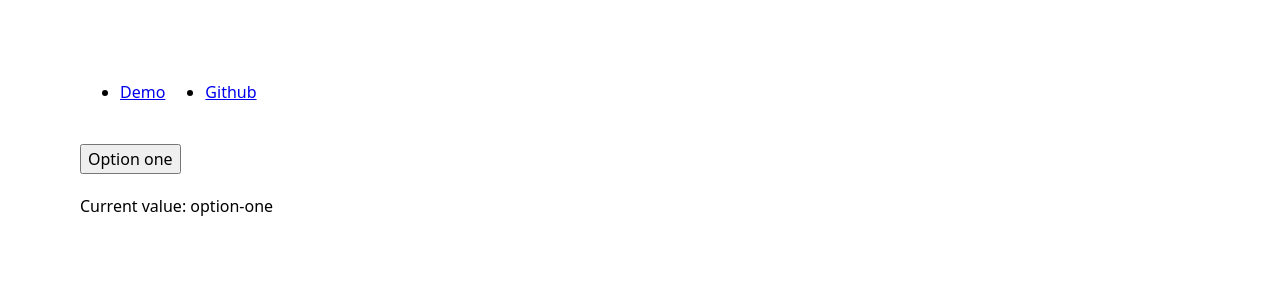
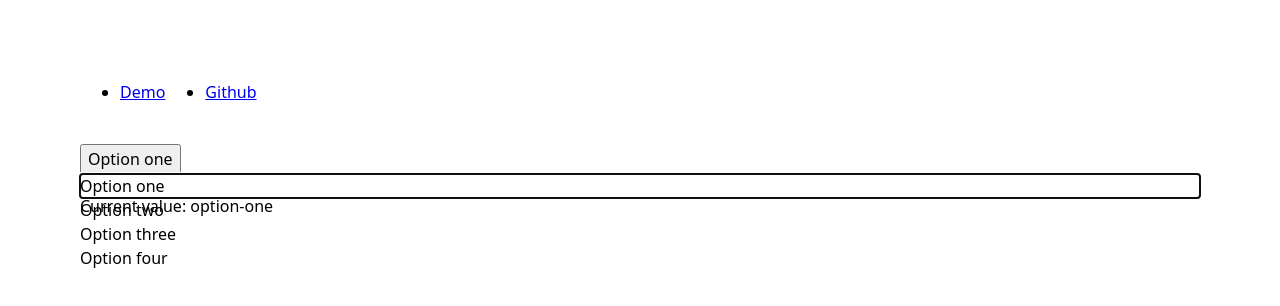
Before and after one commit to jk2908/list-box, a website with bundled scripts: page demo/index.html in a window 1280 px wide. Built offline with nearby package versions, Linux system fonts and the light colour scheme.

Commit message:
Update aria attributes is set to open state initially

```diff
--- a/demo/index.html
+++ b/demo/index.html
@@ -43,7 +43,7 @@
 
     <main>
       <div class="listbox-container">
-        <list-box>
+        <list-box open>
           <div slot="listbox-option" value="option-one">Option one</div>
           <div slot="listbox-option" value="option-two">Option two</div>
           <div slot="listbox-option" value="option-three">Option three</div>
--- a/src/ListBox.js
+++ b/src/ListBox.js
@@ -94,7 +94,7 @@ export class ListBox extends HTMLElement {
           <slot name="listbox-toggle-icon" part="toggle-icon"></slot>
         </button>
         <div part="listbox">
-          <div role="listbox" part="listbox-options">
+          <div role="listbox" part="options">
             <slot name="listbox-option"></slot>
           </div>
         </div>
@@ -157,6 +157,7 @@ export class ListBox extends HTMLElement {
 
     if (isOpen) {
       this.state = { isOpen: true }
+      this.handleOpen()
     }
 
     if (placeholder) {
@@ -237,7 +238,9 @@ export class ListBox extends HTMLElement {
   }
 
   handleElementFocusLoss(e) {
-    if (!this.contains(e.relatedTarget)) {
+    const { isOpen } = this.state
+
+    if (!this.contains(e?.relatedTarget) && isOpen) {
       this.handleClose()
     }
   }
@@ -246,7 +249,7 @@ export class ListBox extends HTMLElement {
     const { value } = this.state
     const changeEvent = new CustomEvent('change', {
       bubbles: true,
-      detail: { value: value },
+      detail: { value },
     })
 
     this.dispatchEvent(changeEvent)
@@ -273,7 +276,7 @@ export class ListBox extends HTMLElement {
       this.handleClose()
     }
 
-    this.#state.firstRender = false
+    this.state = { firstRender: false }
     this.dispatch()
   }
 }
```
